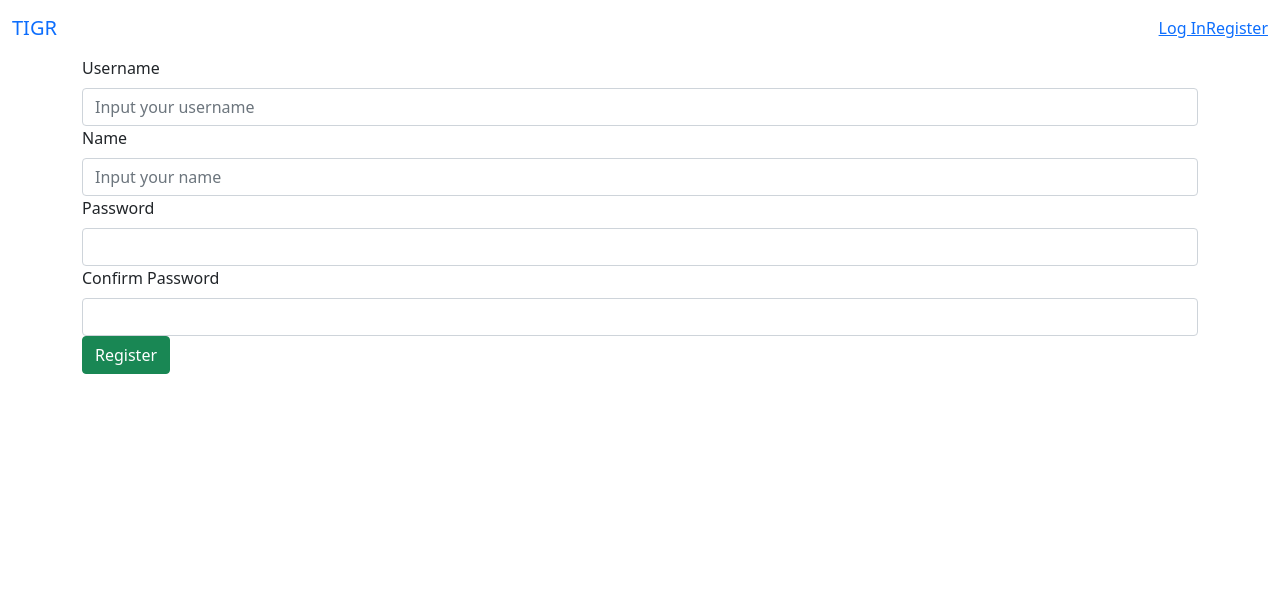
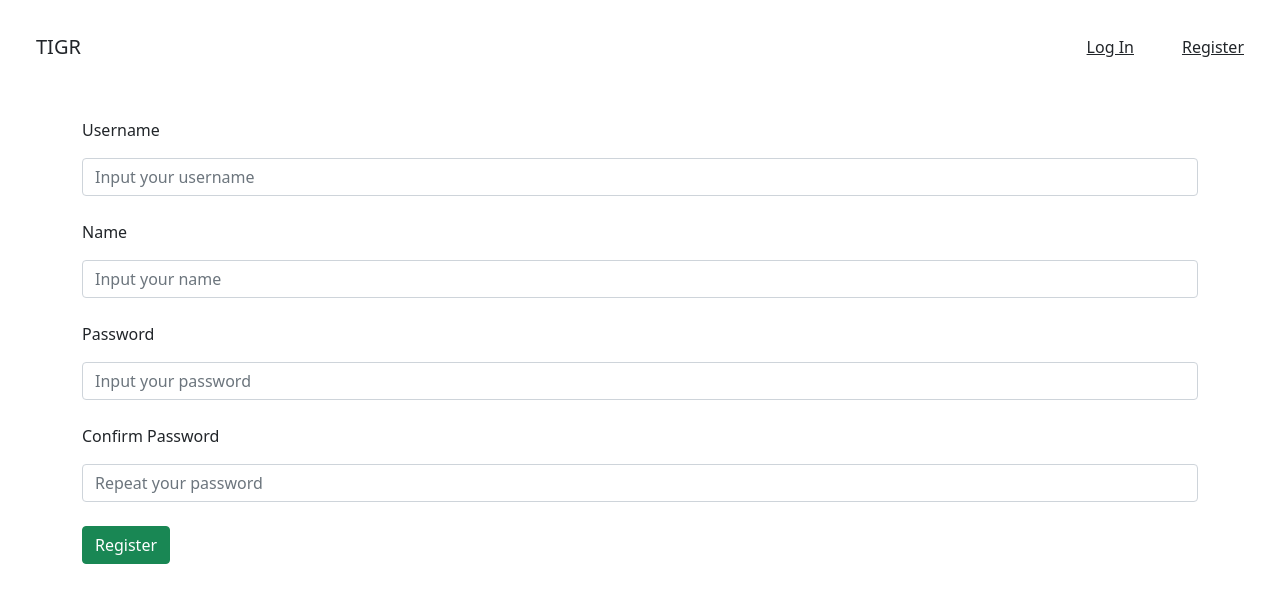
Before and after one commit to tigrplus/tigrblog, a Flask app: page /register in a window 1280 px wide. Shown: the top 603 px of the page. Run offline with Flask 2, Linux system fonts and the light colour scheme.

Commit message:
[STYLES] Make tigr look beautiful... not really

```diff
--- a/app.py
+++ b/app.py
@@ -1,6 +1,8 @@
 from flask import (
     Flask, request, render_template, session, flash, redirect, url_for, jsonify
 )
+
+import string
 
 from db import db_connection
 
--- a/templates/base.html
+++ b/templates/base.html
@@ -9,7 +9,7 @@
 <body>
     <nav class="navbar navbar-expand">
         <div class="container-fluid">
-            <a class="navbar-brand" href="{{ url_for('index') }}">TIGR</a>
+            <span class="p-4"><a class="navbar-brand text-dark" href="{{ url_for('index') }}">TIGR</a></span>
             <form class="d-flex">
                 {% if session and session.get('username') %}
                 <span>
@@ -17,8 +17,8 @@
                 </span>
                 <span><a href="{{ url_for('logout') }}">Log Out</a></span>
                 {% else %}
-                <span><a href="{{ url_for('login') }}">Log In</a></span>
-                <span><a href="{{ url_for('register') }}">Register</a></span>
+                <span class="p-4"><a class="text-dark" href="{{ url_for('login') }}">Log In</a></span>
+                <span class="p-4"><a class="text-dark" href="{{ url_for('register') }}">Register</a></span>
                 {% endif %}
             </form>
         </div>
--- a/templates/login.html
+++ b/templates/login.html
@@ -22,7 +22,7 @@ Log In
     <br/>
     <div class="row">
         <div class="col-6">
-            <input type="submit" value="Log In" class="btn btn-primary"/>
+            <input type="submit" value="Log In" class="btn btn-success"/>
         </div>
     </div>
 </form>
--- a/templates/register.html
+++ b/templates/register.html
@@ -5,17 +5,17 @@ Register account
 {% endblock %}
 
 {% block content %}
-<form action="POST">
-    <label for="username" class="form-label">Username</label>
-    <input id="username" type="text" name="username" placeholder="Input your username" class="form-control">
-    <label for="name" class="form-label">Name</label>
-    <input id="name" type="text" name="name" placeholder="Input your name" class="form-control">
-    <label for="password" class="form-label">Password</label>
-    <input id="pass1" type="password" name="password" onkeyup="checkPass(); return false;" class="form-control">
-    <label for="confirmPassword" class="form-label">Confirm Password</label>
-    <input id="pass2" type="password" name="confirmPassword" onkeyup="checkPass(); return false;" class="form-control">
+<form action="POST" class="m-7">
+    <label for="username" class="form-label mt-4">Username</label>
+    <input id="username" type="text" name="username" placeholder="Input your username" class="form-control mt-2">
+    <label for="name" class="form-label mt-4">Name</label>
+    <input id="name" type="text" name="name" placeholder="Input your name" class="form-control mt-2">
+    <label for="password" class="form-label mt-4">Password</label>
+    <input id="pass1" type="password" name="password" placeholder="Input your password" onkeyup="checkPass(); return false;" class="form-control mt-2">
+    <label for="confirmPassword" class="form-label mt-4">Confirm Password</label>
+    <input id="pass2" type="password" name="confirmPassword" placeholder="Repeat your password"  onkeyup="checkPass(); return false;" class="form-control mt-2">
 
-    <button type="button" onclick="createUser()" id="createuser" class="btn btn-success">Register</button>
+    <button type="button" onclick="createUser()" id="createuser" class="btn btn-success mt-4">Register</button>
     <div id="errorMsg"></div>
 </form>
 {% endblock %}
```
Also changed, not shown: templates/index.html (+7 -7 lines).
